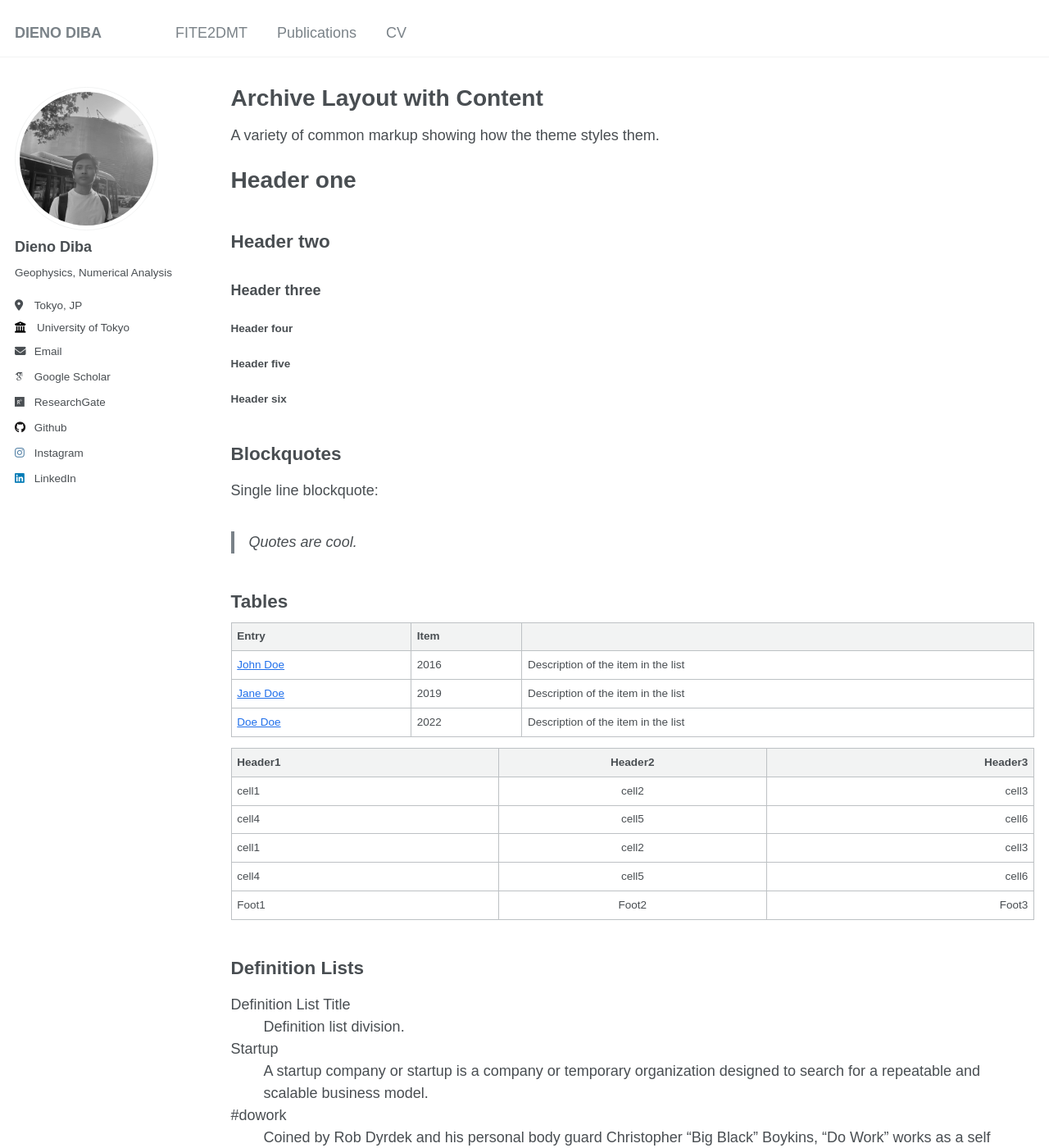
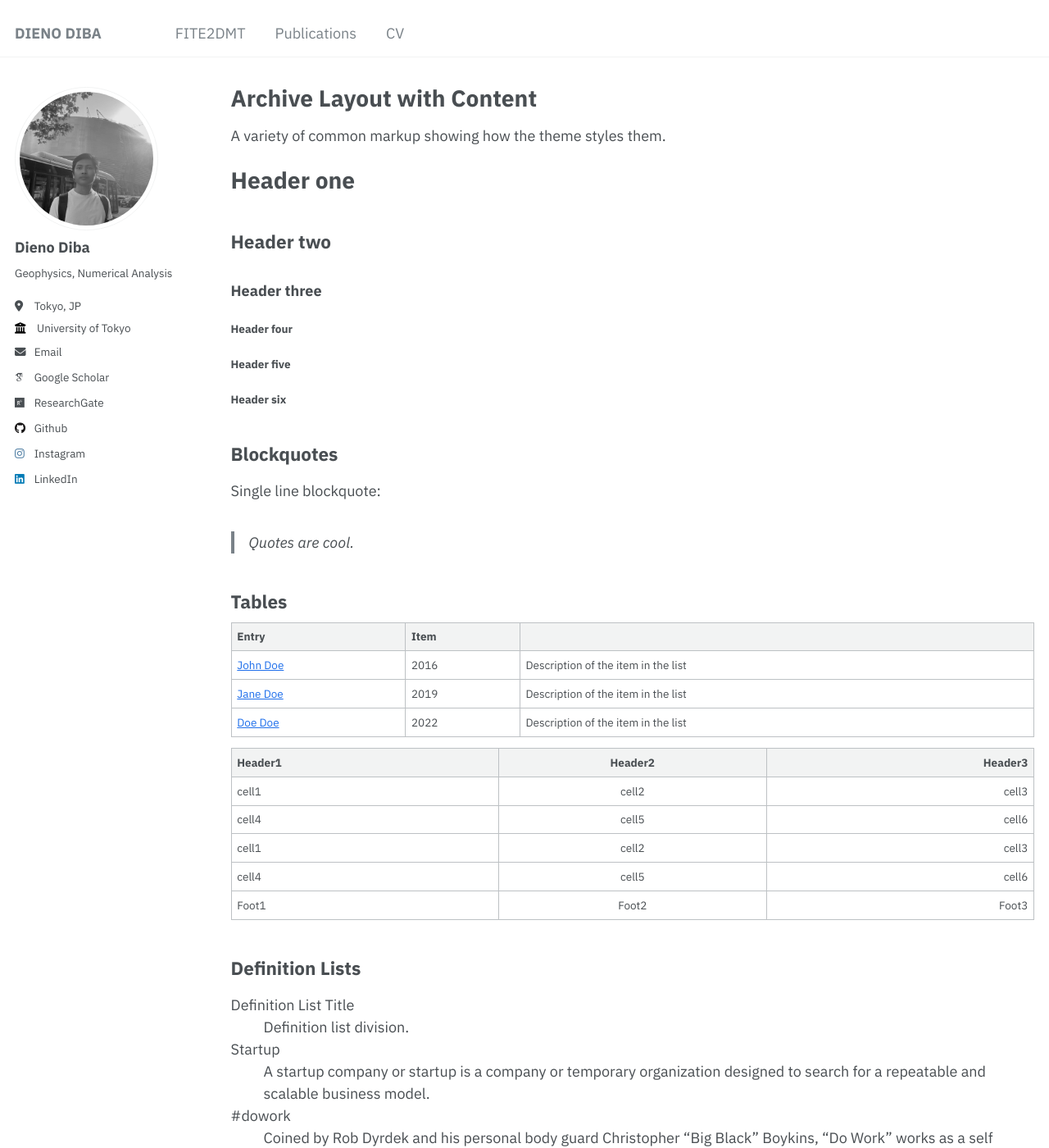
Before and after one commit to dienodiba/dienodiba.github.io, a Jekyll site: the page built from _pages/archive-layout-with-content.md, in a window 1280 px wide and 1400 px high. Shown: the whole window at 82% size. Built offline with Jekyll 4.4.1, drawn with Linux system fonts in a browser that asks for light colours; some web fonts are replaced.

Commit message:
Update _variables.scss

```diff
--- a/_sass/_variables.scss
+++ b/_sass/_variables.scss
@@ -6,7 +6,7 @@
    Typography
    ========================================================================== */
 
-@import url('https://fonts.googleapis.com/css2?family=News+Cycle:wght@400;700&display=swap');
+@import url('https://fonts.googleapis.com/css2?family=IBM+Plex+Sans:ital,wght@0,100;0,200;0,300;0,400;0,500;0,600;0,700;1,100;1,200;1,300;1,400;1,500;1,600;1,700&display=swap');
 
 $doc-font-size              : 16;
 
@@ -20,7 +20,7 @@
 /*
 $sans-serif                 : -apple-system, ".SFNSText-Regular", "San Francisco", "Roboto", "Segoe UI", "Helvetica Neue", "Lucida Grande", Arial, sans-serif;
 */
-$sans-serif                 : "News Cycle", sans-serif;
+$sans-serif                 : "IBM Plex Sans", sans-serif;
 
 $monospace                  : Monaco, Consolas, "Lucida Console", monospace;
 
```
